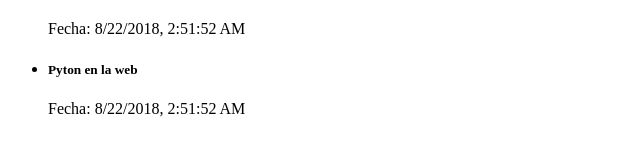
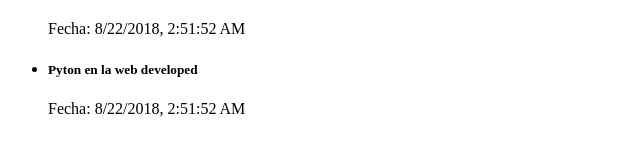
Before and after one commit to AngelOCrz/mi-repositorio, a plain HTML site: page index.html in a window 1280 px wide. Shown: the part 230-384 px from the top of the page, 0-640 px from the left. Drawn offline with nearby package versions, Linux system fonts and the light colour scheme.

Commit message:
Cambios en la web

```diff
--- a/index.html
+++ b/index.html
@@ -43,7 +43,7 @@
                 libros:[
                     {id: 1, nombre: 'Php', creacion: "Fecha: " + new Date().toLocaleString()},
                     {id: 2, nombre: 'C#', creacion: "Fecha: " + new Date().toLocaleString()},
-                    {id: 3, nombre: 'Pyton en la web', creacion: "Fecha: " + new Date().toLocaleString()}
+                    {id: 3, nombre: 'Pyton en la web developed', creacion: "Fecha: " + new Date().toLocaleString()}
                 ]
             }
         })
```
